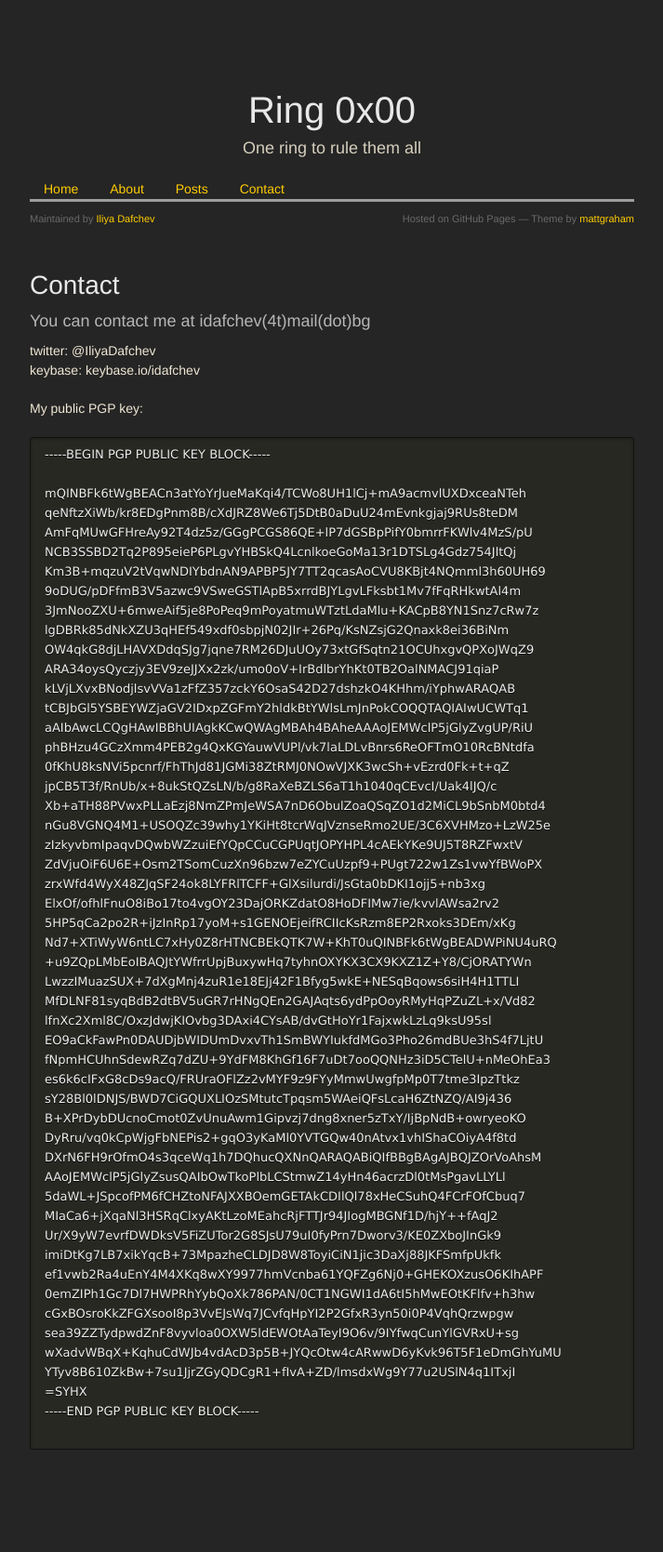
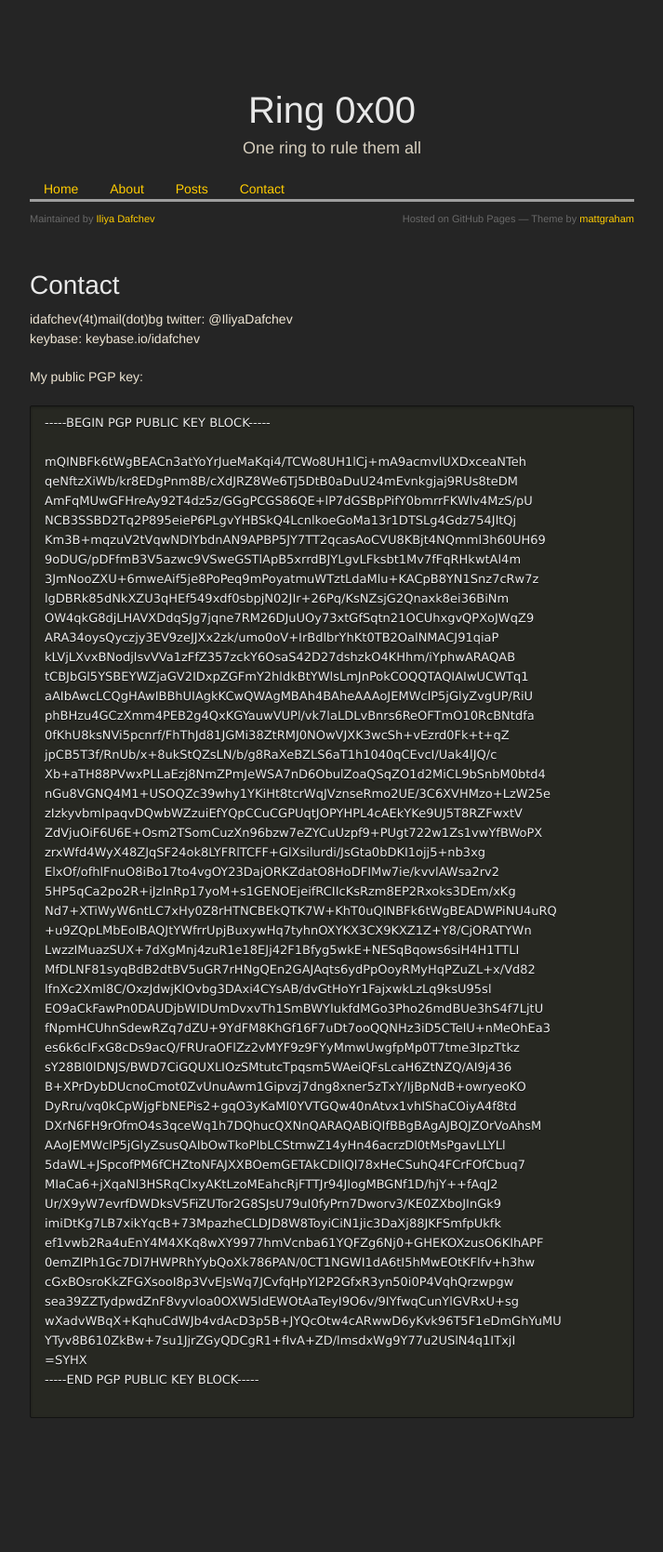
Before and after one commit to idafchev/idafchev.github.io, a Jekyll site: the page built from contact.md, in a window 1280 px wide. Shown: the whole page at 93% size, without its empty margins (283-996 px from the left). Built offline with Jekyll 4.4.1, drawn with Linux system fonts in a browser that asks for light colours; nearby versions of some CDN libraries; some web fonts are replaced; after the commit the page ends 1635 px from its top, so only the background shows below that.

Commit message:
Update contact.md

```diff
--- a/contact.md
+++ b/contact.md
@@ -3,8 +3,7 @@
 title: Contact
 description: "Twitter handle, e-mail, keybase and PGP public key"
 ---
-### You can contact me at &#105;&#100;&#097;&#102;&#099;&#104;&#101;&#118;(&#052;&#116;)&#109;&#097;&#105;&#108;(&#100;&#111;&#116;)&#098;&#103;
-
+&#105;&#100;&#097;&#102;&#099;&#104;&#101;&#118;(&#052;&#116;)&#109;&#097;&#105;&#108;(&#100;&#111;&#116;)&#098;&#103;
 twitter: @IliyaDafchev
 keybase: keybase.io/idafchev
 
```
